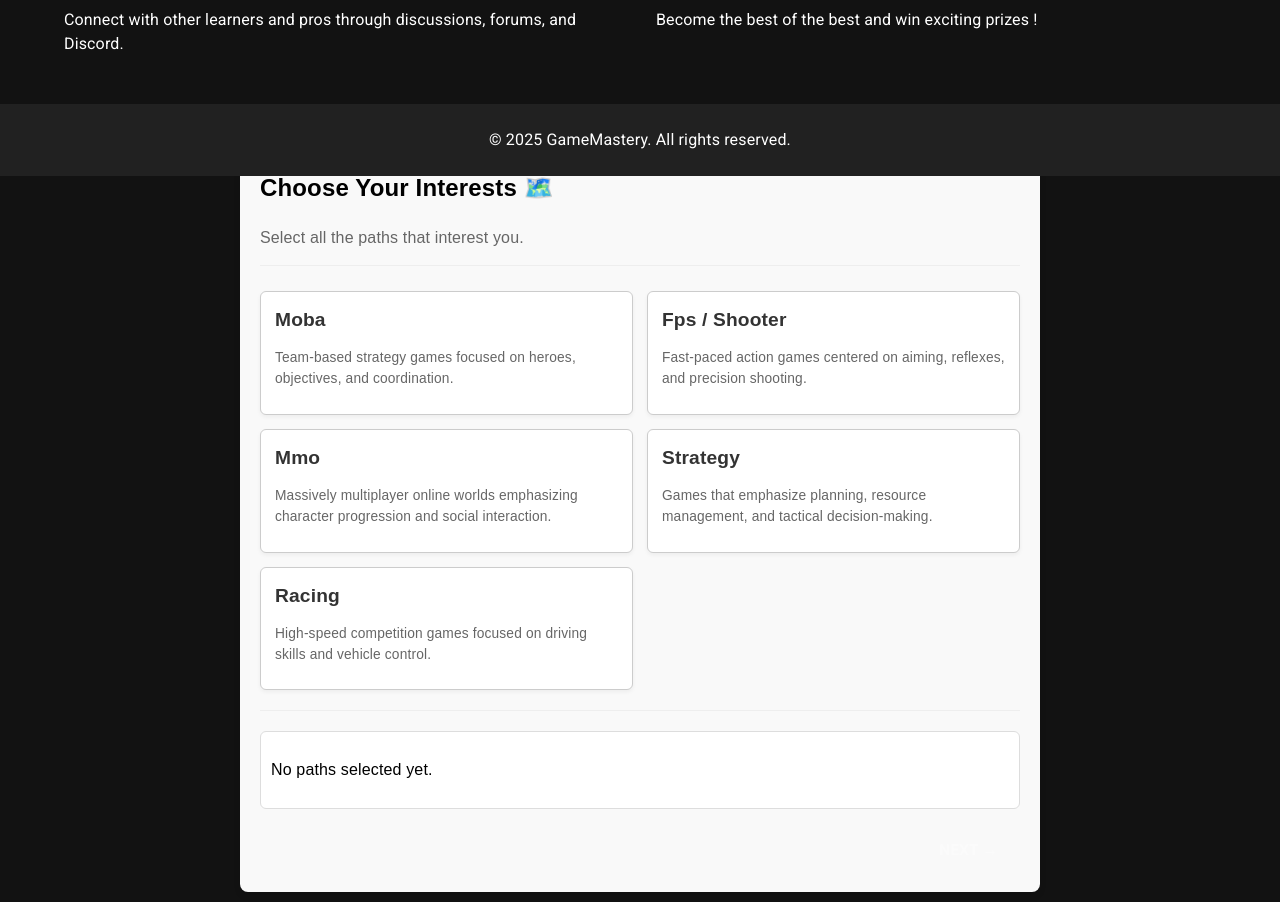
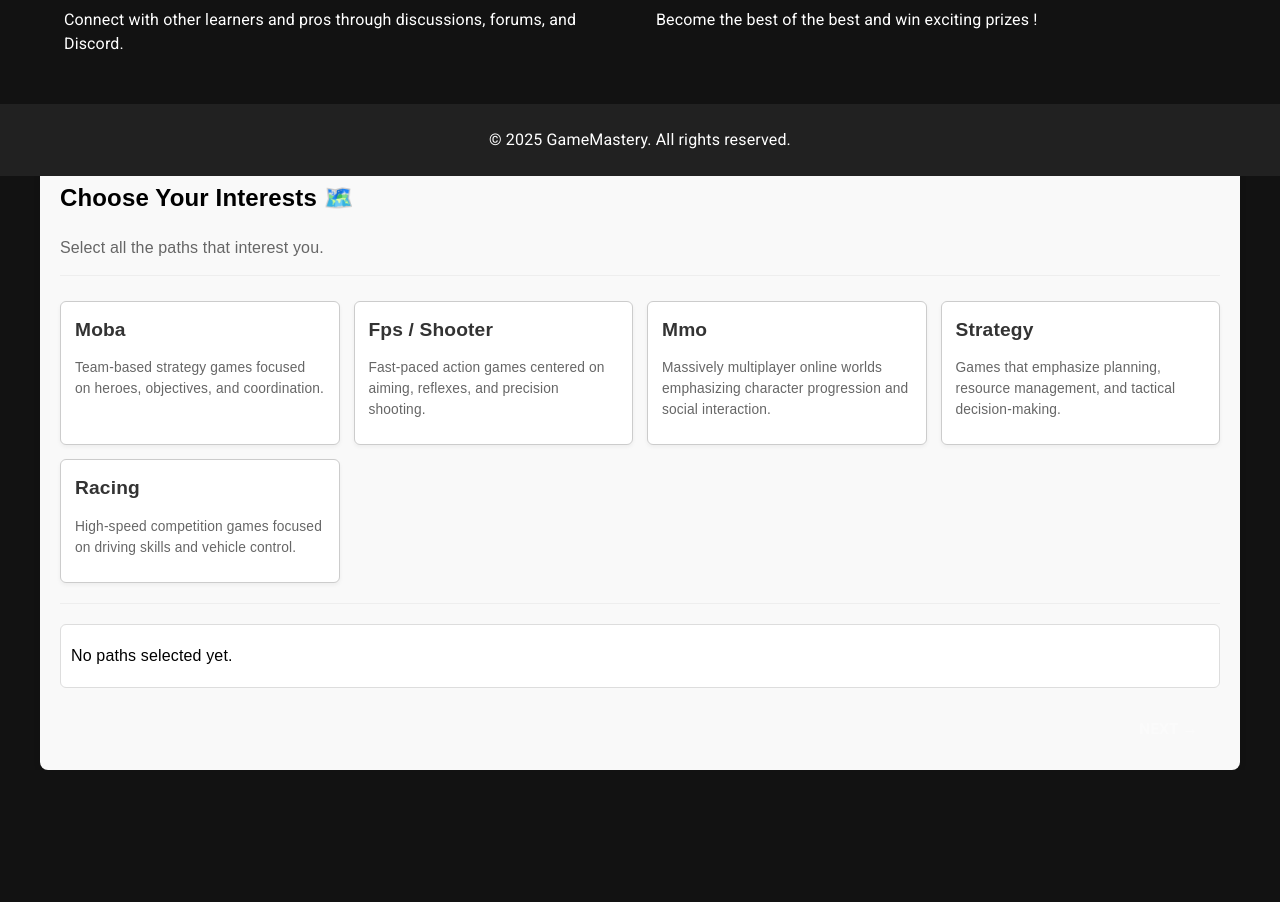
Before and after one commit to motionnblur/gamer-school, a Next.js app in the folder client/: page / in a window 1280 px wide. Shown: the part 624-1526 px from the top of the page. After the commit the page ends 1394 px from the top, so only its background shows below. Built offline with nearby package versions, Linux system fonts and the light colour scheme.

Commit message:
Update pats ui

```diff
--- a/client/src/pages/Path/components/Path.tsx
+++ b/client/src/pages/Path/components/Path.tsx
@@ -63,9 +63,19 @@ function PathSelector() {
   };
 
   return (
+    <div
+      style={{
+        width: "100%",
+        height: "100%",
+        padding: 0,
+        margin: 0,
+      }}
+    >
       <div style={styles.container}>
         <h2 style={{ color: "black" }}>Choose Your Interests 🗺️</h2>
-      <p style={styles.instructions}>Select all the paths that interest you.</p>
+        <p style={styles.instructions}>
+          Select all the paths that interest you.
+        </p>
 
         <div style={styles.pathGrid}>
           {initialPaths.map((path) => {
@@ -113,18 +123,21 @@ function PathSelector() {
           </Button>
         </div>
       </div>
+    </div>
   );
 }
 
 const styles = {
   container: {
-    maxWidth: "800px",
-    margin: "10px auto",
-    padding: "20px",
+    maxWidth: "1200px",
+    margin: "0 auto",
     fontFamily: "Arial, sans-serif",
     backgroundColor: "#f9f9f9",
     borderRadius: "8px",
     boxShadow: "0 4px 6px rgba(0, 0, 0, 0.1)",
+    boxSizing: "border-box",
+    padding: "20px",
+    marginTop: "20px",
   },
   instructions: {
     color: "#666",
@@ -179,6 +192,9 @@ const styles = {
     backgroundColor: "#fff",
     borderRadius: "6px",
     border: "1px solid #ddd",
+    height: "64px",
+    display: "flex",
+    alignItems: "center",
   },
   buttonContainer: {
     textAlign: "right",
```
Lines whose indentation alone changed are shown as unchanged.
